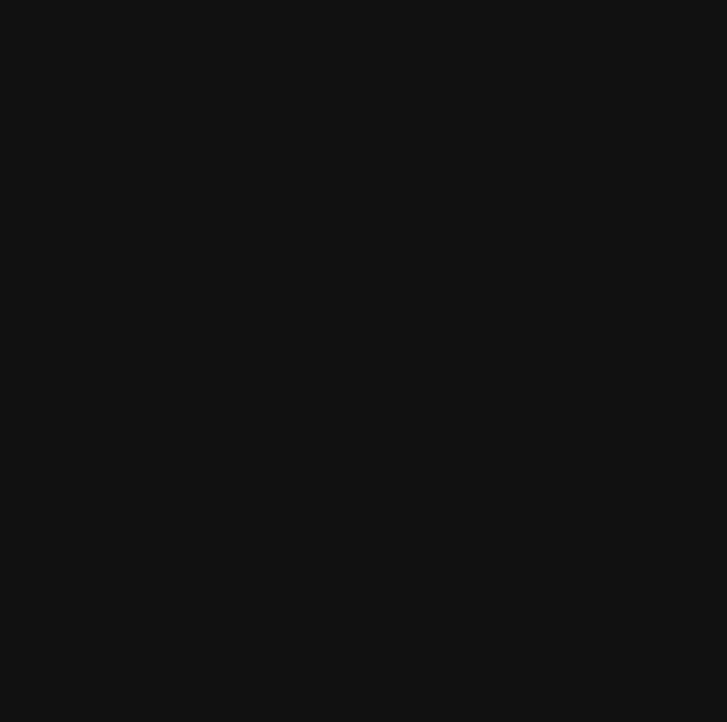
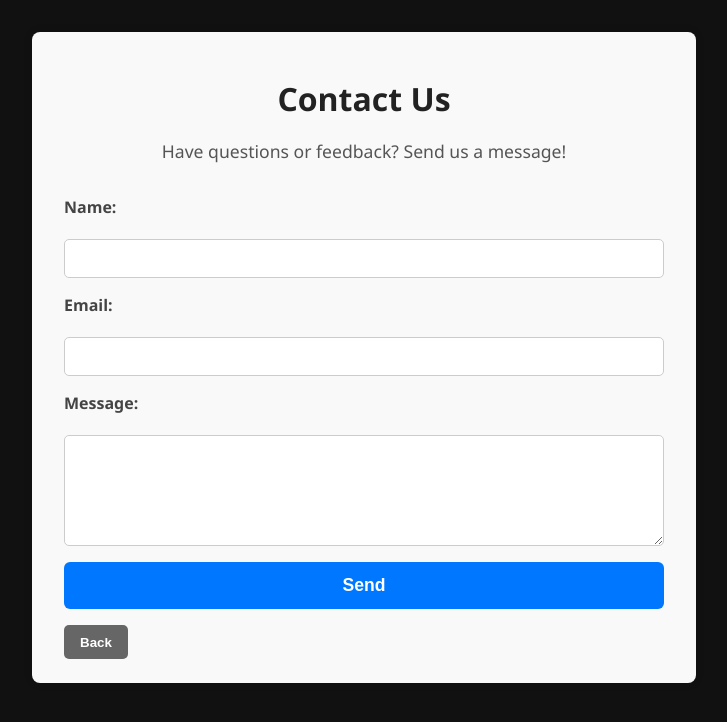
Before and after one commit to MinhVu2501/Reviews, a React (Vite) app: page /#/contact in a window 1280 px wide. Before the commit this address had no page. Shown: the top 722 px of the page, without its empty margins (276-1003 px from the left). Built offline with nearby package versions, Linux system fonts and the light colour scheme.

Commit message:
add contact page

```diff
--- a/src/App.jsx
+++ b/src/App.jsx
@@ -8,7 +8,7 @@ import TopRated from "./components/TopRated";
 import SearchResults from "./components/SearchResults";
 import MovieDetail from "./components/MoviesDetail";
 import About from "./components/About";
-
+import Contact from "./components/Contact";
 
 function AppWrapper() {
   const navigate = useNavigate();
@@ -47,6 +47,7 @@ function AppWrapper() {
       <Route path="/search" element={<SearchResults />} />
       <Route path="/movies/:id" element={<MovieDetail />} />
       <Route path="/about" element={<About />} />
+      <Route path="/contact" element={<Contact />} />
     </Routes>
   );
 }
--- a/src/components/About.jsx
+++ b/src/components/About.jsx
@@ -1,6 +1,6 @@
 import React from "react";
 import { useNavigate } from "react-router-dom";
-
+import "../css/About.css"
 
 export default function About() {
   const navigate = useNavigate();
--- /dev/null
+++ b/src/components/Contact.jsx
@@ -0,0 +1,76 @@
+import React, { useState } from "react";
+import { useNavigate } from "react-router-dom";
+import "../css/Contact.css"
+export default function Contact() {
+  const [formData, setFormData] = useState({ name: "", email: "", message: "" });
+  const [status, setStatus] = useState("");
+  const navigate = useNavigate();
+
+  const handleChange = (e) => {
+    setFormData({ ...formData, [e.target.name]: e.target.value });
+  };
+
+  const handleSubmit = (e) => {
+    e.preventDefault();
+    const { name, email, message } = formData;
+
+    if (!name || !email || !message) {
+      setStatus("Please fill out all fields.");
+      return;
+    }
+
+    // Here, you could send data to backend or email service.
+    // For now, just show success message and reset form:
+    setStatus("Thanks for reaching out! We'll get back to you soon.");
+    setFormData({ name: "", email: "", message: "" });
+  };
+
+  return (
+    <div className="contact-container">
+      <h1>Contact Us</h1>
+      <p>Have questions or feedback? Send us a message!</p>
+
+      <form onSubmit={handleSubmit} aria-label="Contact form">
+        <label htmlFor="name">Name:</label>
+        <input
+          id="name"
+          name="name"
+          type="text"
+          value={formData.name}
+          onChange={handleChange}
+          aria-required="true"
+        />
+
+        <label htmlFor="email">Email:</label>
+        <input
+          id="email"
+          name="email"
+          type="email"
+          value={formData.email}
+          onChange={handleChange}
+          aria-required="true"
+        />
+
+        <label htmlFor="message">Message:</label>
+        <textarea
+          id="message"
+          name="message"
+          rows="5"
+          value={formData.message}
+          onChange={handleChange}
+          aria-required="true"
+        />
+
+        <button type="submit" aria-label="Send message">
+          Send
+        </button>
+      </form>
+
+      {status && <p role="alert">{status}</p>}
+
+      <button onClick={() => navigate(-1)} style={{ marginTop: "1rem" }}>
+        Back
+      </button>
+    </div>
+  );
+}
--- /dev/null
+++ b/src/css/About.css
@@ -0,0 +1,21 @@
+.about-container {
+  max-width: 800px;
+  margin: 2rem auto;
+  padding: 1rem;
+  line-height: 1.6;
+}
+
+.about-container h1 {
+  text-align: center;
+  margin-bottom: 1rem;
+}
+
+.about-container ul {
+  list-style: none;
+  padding: 0;
+}
+
+.about-container ul li::before {
+  content: "🎬 ";
+  margin-right: 0.5rem;
+}
--- /dev/null
+++ b/src/css/Contact.css
@@ -0,0 +1,111 @@
+.contact-container {
+  max-width: 600px;
+  margin: 2rem auto;
+  padding: 1.5rem 2rem;
+  background-color: #f9f9f9;
+  border-radius: 8px;
+  box-shadow: 0 0 10px rgba(0, 0, 0, 0.1);
+  font-family: 'Segoe UI', Tahoma, Geneva, Verdana, sans-serif;
+  color: #333;
+}
+
+.contact-container h1 {
+  text-align: center;
+  margin-bottom: 1rem;
+  color: #222;
+}
+
+.contact-container p {
+  text-align: center;
+  margin-bottom: 2rem;
+  font-size: 1.1rem;
+  line-height: 1.5;
+  color: #555;
+}
+
+form {
+  display: flex;
+  flex-direction: column;
+  gap: 1rem;
+}
+
+label {
+  font-weight: 600;
+  margin-bottom: 0.3rem;
+  color: #444;
+}
+
+input[type="text"],
+input[type="email"],
+textarea {
+  padding: 0.6rem 0.8rem;
+  font-size: 1rem;
+  border: 1.5px solid #ccc;
+  border-radius: 5px;
+  transition: border-color 0.3s ease;
+  resize: vertical;
+}
+
+input[type="text"]:focus,
+input[type="email"]:focus,
+textarea:focus {
+  outline: none;
+  border-color: #0077ff;
+  box-shadow: 0 0 5px rgba(0, 119, 255, 0.5);
+  background-color: #fff;
+}
+
+button[type="submit"] {
+  background-color: #0077ff;
+  color: white;
+  font-weight: 700;
+  padding: 0.8rem 1.2rem;
+  border: none;
+  border-radius: 6px;
+  cursor: pointer;
+  font-size: 1.1rem;
+  transition: background-color 0.3s ease;
+}
+
+button[type="submit"]:hover:not(:disabled) {
+  background-color: #005bb5;
+}
+
+button[type="submit"]:disabled {
+  background-color: #a0c4ff;
+  cursor: not-allowed;
+}
+
+p[role="alert"] {
+  margin-top: 1rem;
+  font-weight: 600;
+  color: #d93025; /* error red */
+  text-align: center;
+}
+
+button[style] {
+  margin-top: 2rem;
+  background-color: #666;
+  padding: 0.6rem 1rem;
+  border-radius: 5px;
+  color: white;
+  font-weight: 600;
+  border: none;
+  cursor: pointer;
+  transition: background-color 0.3s ease;
+}
+
+button[style]:hover {
+  background-color: #444;
+}
+
+@media (max-width: 480px) {
+  .contact-container {
+    margin: 1rem;
+    padding: 1rem;
+  }
+
+  button[type="submit"] {
+    font-size: 1rem;
+  }
+}
```
